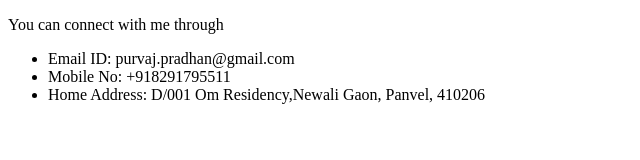
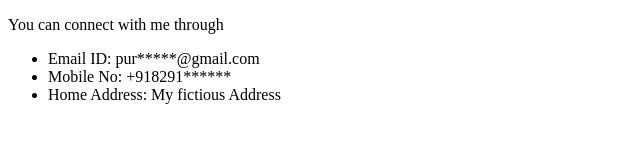
Before and after one commit to Purvaj03/MyPersonalWebite, a plain HTML site: page contact.html in a window 1280 px wide. Shown: the whole page, without its empty margins (0-640 px from the left). Drawn offline with Linux system fonts and the light colour scheme.

Commit message:
Update contact.html

```diff
--- a/contact.html
+++ b/contact.html
@@ -7,9 +7,9 @@
   <body>
     <p>You can connect with me through</p>
     <ul>
-      <li>Email ID: purvaj.pradhan@gmail.com</li>
-      <li>Mobile No: +918291795511
-      <li>Home Address: D/001 Om Residency,Newali Gaon, Panvel, 410206</li>
+      <li>Email ID: pur*****@gmail.com</li>
+      <li>Mobile No: +918291******
+      <li>Home Address: My fictious Address</li>
     </ul>
   </body>
 </html>
```
